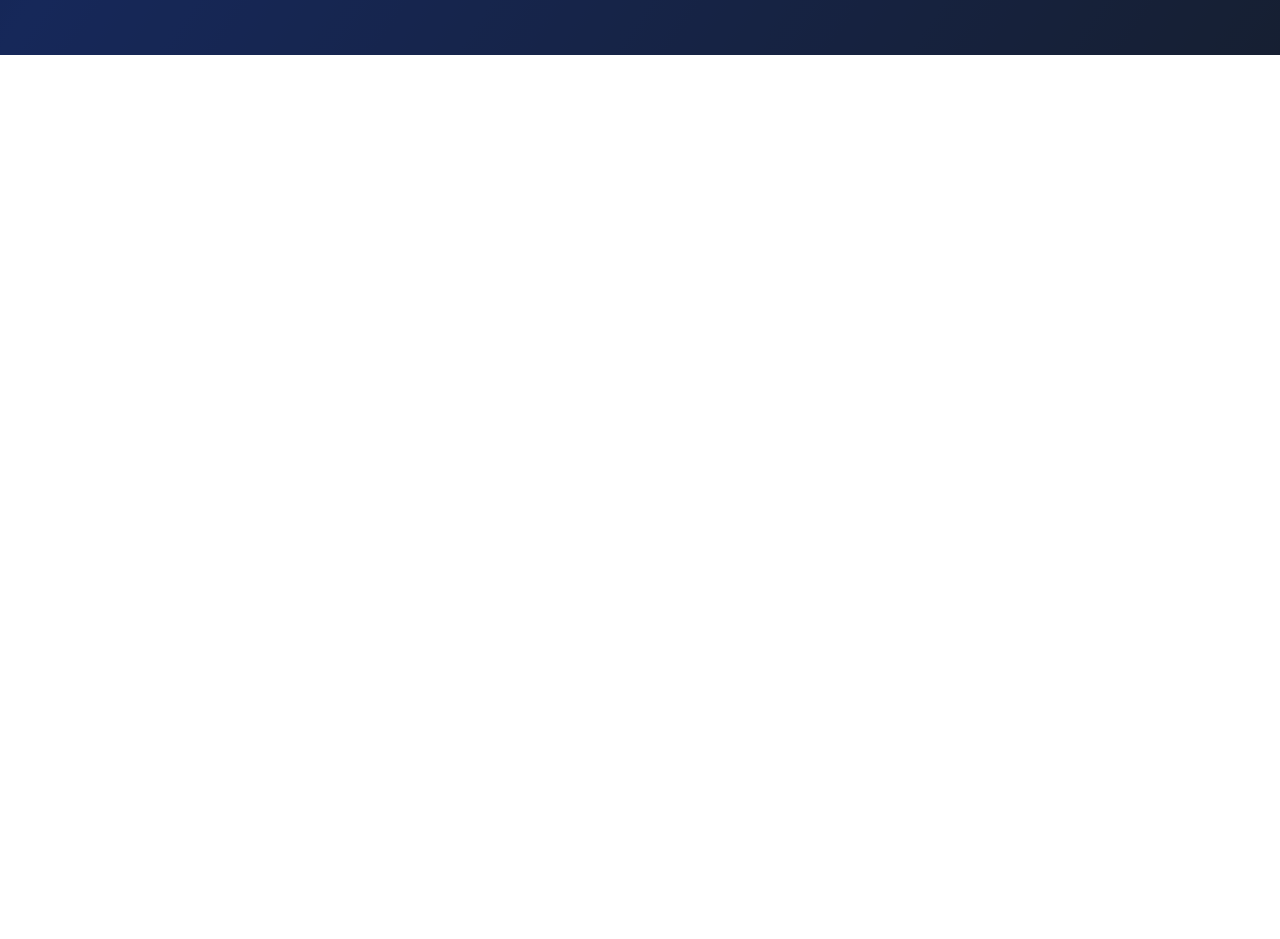
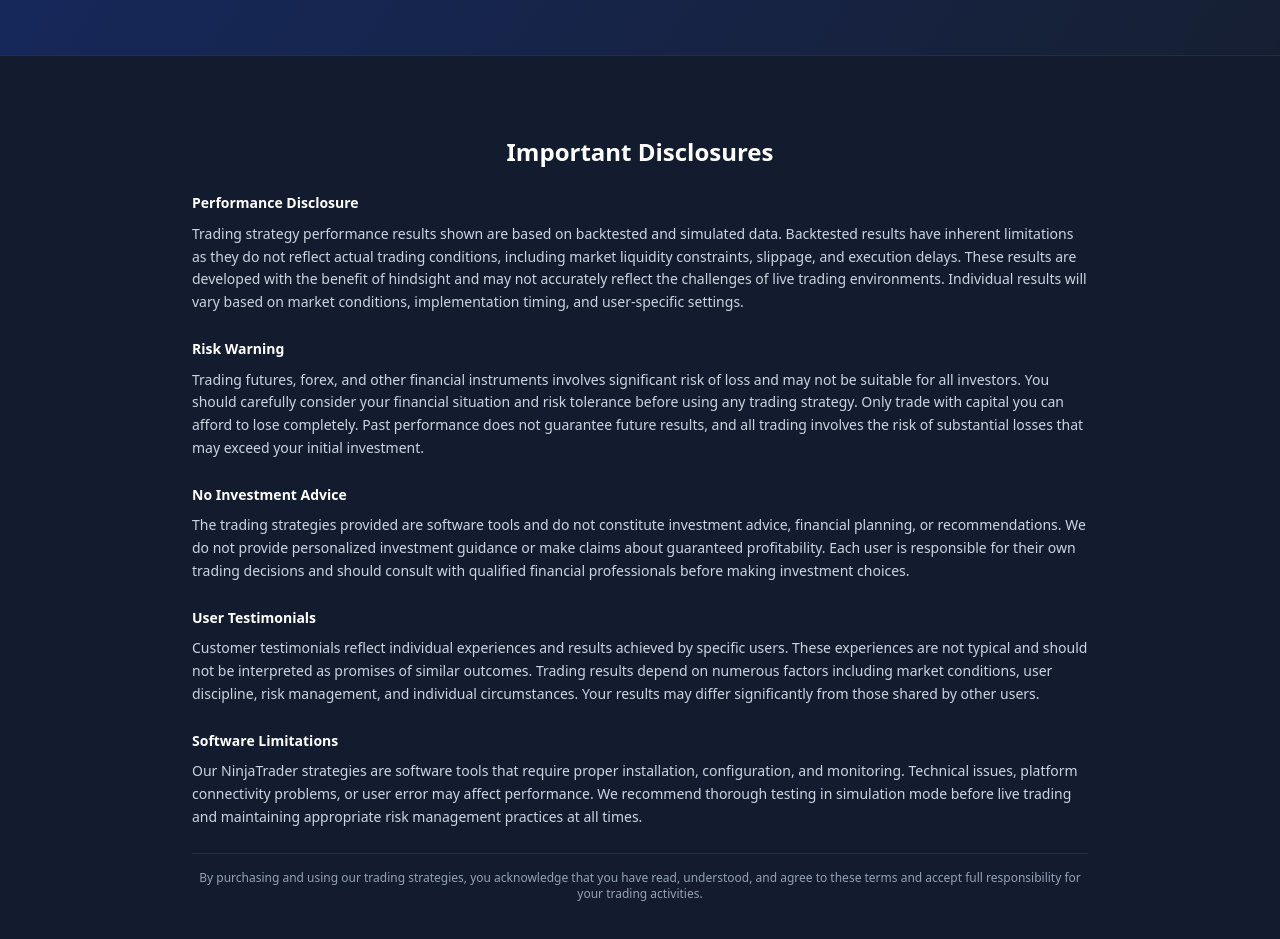
Before and after one commit to mike-edify/good-hands-trading, a React (Vite) app: page / in a window 1280 px wide. Shown: the part 1900-2839 px from the top of the page. Before the commit the page ends 1955 px from the top, so only its background shows below. Built offline with nearby package versions, Linux system fonts and the light colour scheme.

Commit message:
disclaimer

```diff
--- a/src/App.jsx
+++ b/src/App.jsx
@@ -116,6 +116,104 @@ const AlgoTradingWebsite = () => {
 
       {/* Main Content */}
       <main className="pt-16">{renderPage()}</main>
+
+      {/* Disclaimer Section */}
+      <div
+        className={`${STYLES.section} bg-slate-800/30 border-t border-slate-700/50`}
+      >
+        <div className={STYLES.container}>
+          <div className="max-w-4xl mx-auto">
+            <h2 className="text-2xl font-bold text-white mb-6 text-center">
+              Important Disclosures
+            </h2>
+            <div className="space-y-6 text-sm text-slate-300 leading-relaxed">
+              <div>
+                <h3 className="font-semibold text-white mb-2">
+                  Performance Disclosure
+                </h3>
+                <p>
+                  Trading strategy performance results shown are based on
+                  backtested and simulated data. Backtested results have
+                  inherent limitations as they do not reflect actual trading
+                  conditions, including market liquidity constraints, slippage,
+                  and execution delays. These results are developed with the
+                  benefit of hindsight and may not accurately reflect the
+                  challenges of live trading environments. Individual results
+                  will vary based on market conditions, implementation timing,
+                  and user-specific settings.
+                </p>
+              </div>
+
+              <div>
+                <h3 className="font-semibold text-white mb-2">Risk Warning</h3>
+                <p>
+                  Trading futures, forex, and other financial instruments
+                  involves significant risk of loss and may not be suitable for
+                  all investors. You should carefully consider your financial
+                  situation and risk tolerance before using any trading
+                  strategy. Only trade with capital you can afford to lose
+                  completely. Past performance does not guarantee future
+                  results, and all trading involves the risk of substantial
+                  losses that may exceed your initial investment.
+                </p>
+              </div>
+
+              <div>
+                <h3 className="font-semibold text-white mb-2">
+                  No Investment Advice
+                </h3>
+                <p>
+                  The trading strategies provided are software tools and do not
+                  constitute investment advice, financial planning, or
+                  recommendations. We do not provide personalized investment
+                  guidance or make claims about guaranteed profitability. Each
+                  user is responsible for their own trading decisions and should
+                  consult with qualified financial professionals before making
+                  investment choices.
+                </p>
+              </div>
+
+              <div>
+                <h3 className="font-semibold text-white mb-2">
+                  User Testimonials
+                </h3>
+                <p>
+                  Customer testimonials reflect individual experiences and
+                  results achieved by specific users. These experiences are not
+                  typical and should not be interpreted as promises of similar
+                  outcomes. Trading results depend on numerous factors including
+                  market conditions, user discipline, risk management, and
+                  individual circumstances. Your results may differ
+                  significantly from those shared by other users.
+                </p>
+              </div>
+
+              <div>
+                <h3 className="font-semibold text-white mb-2">
+                  Software Limitations
+                </h3>
+                <p>
+                  Our NinjaTrader strategies are software tools that require
+                  proper installation, configuration, and monitoring. Technical
+                  issues, platform connectivity problems, or user error may
+                  affect performance. We recommend thorough testing in
+                  simulation mode before live trading and maintaining
+                  appropriate risk management practices at all times.
+                </p>
+              </div>
+
+              <div className="text-center pt-4 border-t border-slate-700/50">
+                <p className="text-xs text-slate-400">
+                  By purchasing and using our trading strategies, you
+                  acknowledge that you have read, understood, and agree to these
+                  terms and accept full responsibility for your trading
+                  activities.
+                </p>
+              </div>
+            </div>
+          </div>
+        </div>
+      </div>
     </div>
   );
 };
```
